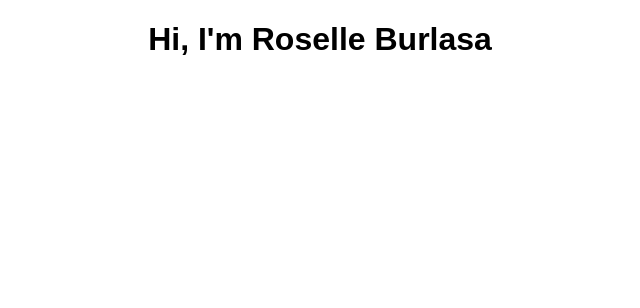
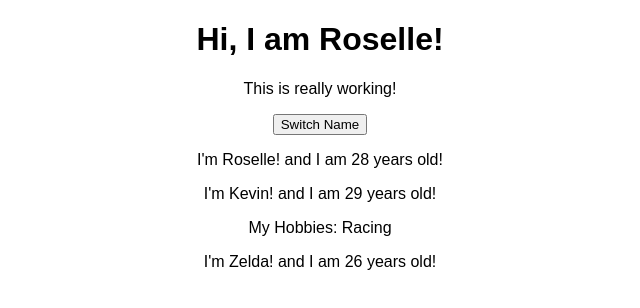
Before and after one commit to Rosellinda/udemy-app, a React (Create React App) app: page / in a window 1280 px wide. Shown: the top 308 px of the page, without its empty margins (320-960 px from the left). Built offline with nearby package versions, Linux system fonts and the light colour scheme.

Commit message:
Working with Props

```diff
--- a/src/App.js
+++ b/src/App.js
@@ -1,15 +1,22 @@
 import React, { Component } from 'react';
-import logo from './logo.svg';
 import './App.css';
+import Person from './Person/Person';
 
 class App extends Component {
+
+
   render() {
-    // return (
-    //   <div className="App">
-    //     <h1>Hi, I am Roselle!</h1>
-    //   </div>
-    // );
-    return React.createElement('div', {className: 'App'}, React.createElement('h1', null, 'Hi, I\'m Roselle Burlasa'));
+    return (
+      <div className="App">
+        <h1>Hi, I am Roselle!</h1>
+        <p>This is really working!</p>
+        <button>Switch Name</button>
+        <Person name="Roselle" age="28"/>
+        <Person name="Kevin"  age="29" >My Hobbies: Racing</Person>
+        <Person name="Zelda" age="26"/>
+      </div>
+    );
+    // return React.createElement('div', {className: 'App'}, React.createElement('h1', null, 'Hi, I\'m Roselle Burlasa'));
   }
 }
 
--- /dev/null
+++ b/src/Person/Person.js
@@ -0,0 +1,12 @@
+import React from 'react';
+
+const person = (props) => {
+    return (
+        <div>
+            <p>I'm {props.name}! and I am {props.age} years old!</p>
+            <p>{props.children}</p>
+        </div>
+    )
+}
+
+export default person;
```
